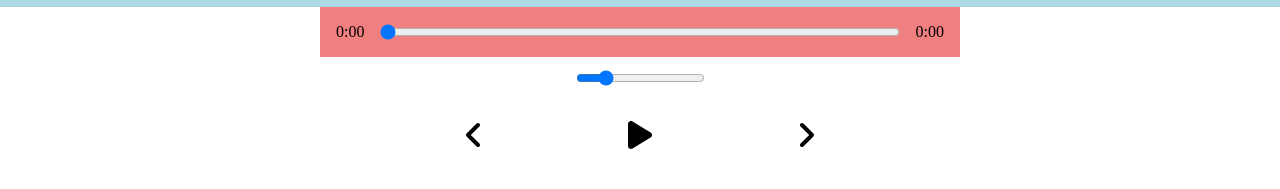
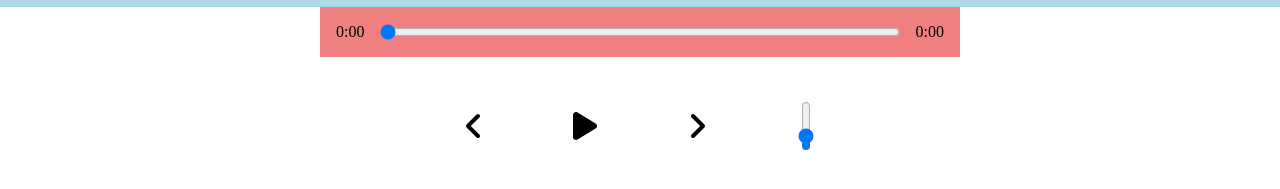
Before and after one commit to Kilowon/Mp3Player, a React (Vite) app in the folder ReactMp3Project/: page / in a window 1280 px wide. Shown: the part 473-662 px from the top of the page. Built offline with nearby package versions, Linux system fonts and the light colour scheme.

Commit message:
update - the volume slider to vert

```diff
--- a/ReactMp3Project/src/components/Player.jsx
+++ b/ReactMp3Project/src/components/Player.jsx
@@ -58,16 +58,7 @@ const Player = ({ currentSong, setCurrentSong, isPlaying, setIsPlaying }) => {
 				/>
 				<p>{getTime(songInfo.duration)}</p>
 			</div>
-			<div className="volumn-control">
-				<input
-					onChange={volumnHandler}
-					min={0}
-					max={1}
-					value={songInfo.currentVolume}
-					step={0.01}
-					type="range"
-				/>
-			</div>
+
 			<div className="play-control">
 				<FontAwesomeIcon className="skip-back" size="2x" icon={faAngleLeft} />
 				<FontAwesomeIcon
@@ -81,6 +72,16 @@ const Player = ({ currentSong, setCurrentSong, isPlaying, setIsPlaying }) => {
 					size="2x"
 					icon={faAngleRight}
 				/>
+				<div className="volumn-control">
+					<input
+						onChange={volumnHandler}
+						min={0}
+						max={1}
+						value={songInfo.currentVolume}
+						step={0.01}
+						type="range"
+					/>
+				</div>
 			</div>
 			<audio
 				onLoadedMetadata={timeUpdateHandler}
--- a/ReactMp3Project/src/styles/_player.scss
+++ b/ReactMp3Project/src/styles/_player.scss
@@ -5,7 +5,16 @@
 	align-items: center;
 	justify-content: space-between;
 }
-
+.volumn-control {
+	display: flex;
+	align-items: center;
+	input {
+		-webkit-appearance: slider-vertical;
+		appearance: slider-vertical;
+		width: 20px;
+		height: 50px;
+	}
+}
 .time-control {
 	background: lightcoral;
 	display: flex;
@@ -20,6 +29,7 @@
 		width: 100%;
 		padding: 1rem 0rem 1rem 0rem;
 	}
+
 	p {
 		padding: 1rem;
 	}
```
